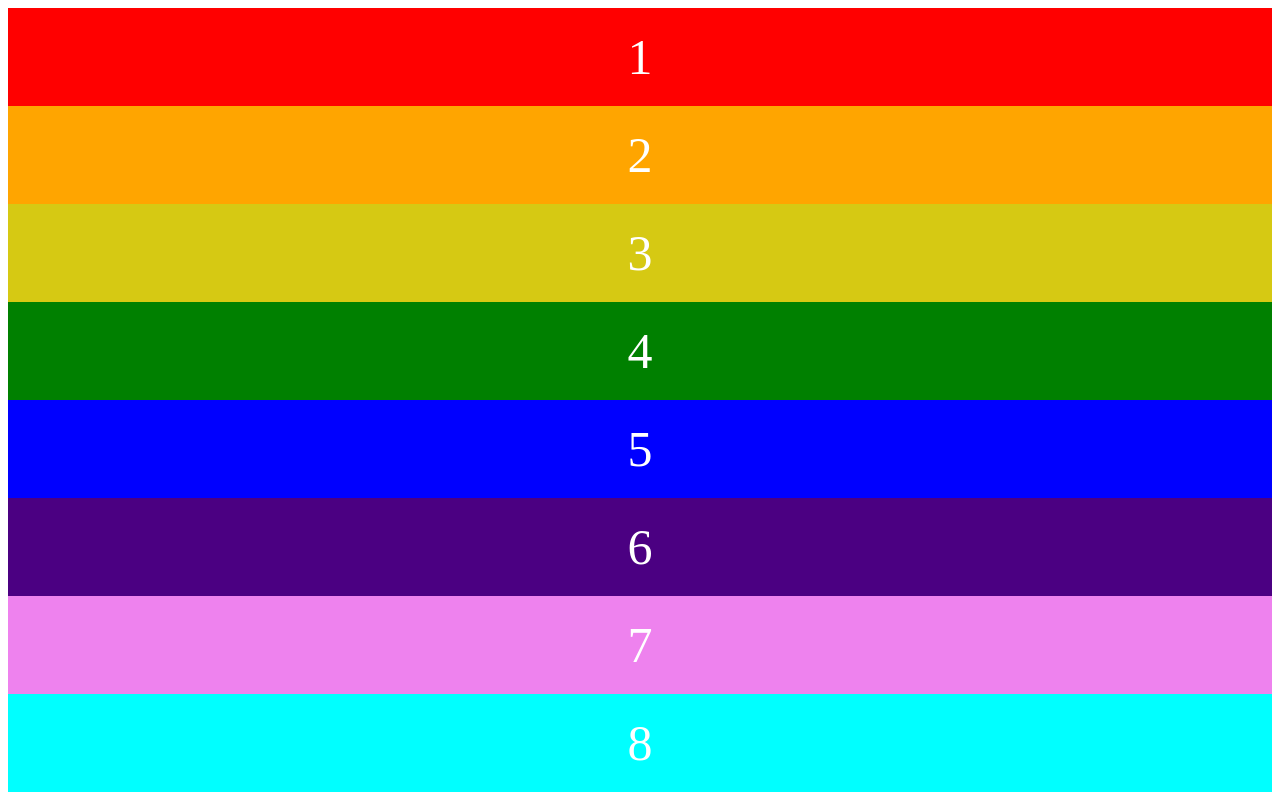
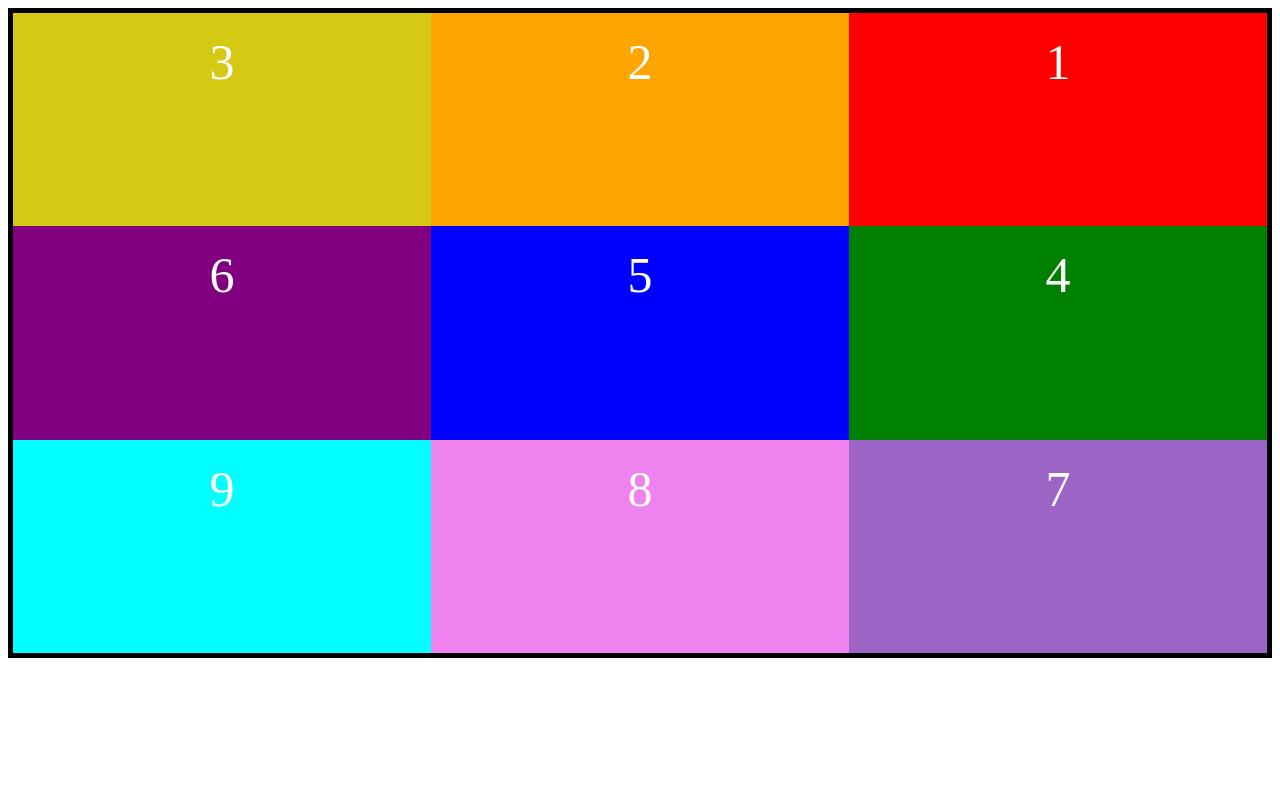
Before and after one commit to croberembt/everything-css, a React (Create React App) app: page / in a window 1280 px wide. Built offline with nearby package versions, Linux system fonts and the light colour scheme.

Commit message:
played around with css flexbox

```diff
--- a/src/components/Flexbox.css
+++ b/src/components/Flexbox.css
@@ -1,9 +1,11 @@
 .flexbox .box {
-  font-size: 50px;
+  font-size: 5rem;
   color: white;
-  padding: 20px;
+  padding: 2rem;
   text-align: center;
   box-sizing: border-box;
+  background-color: black;
+  width: 33.333333%;
 }
 
 .flexbox .box-1 {
@@ -27,13 +29,26 @@
 }
 
 .flexbox .box-6 {
-  background-color: indigo;
+  background-color: purple;
 }
 
 .flexbox .box-7 {
+  background-color: rgb(156, 100, 197);
+}
+
+.flexbox .box-8 {
   background-color: violet;
 }
 
-.flexbox .box-8 {
+.flexbox .box-9 {
   background-color: cyan;
 }
+
+.flexbox .box-container {
+  flex-direction: row-reverse;
+  flex-wrap: wrap;
+  display: flex;
+  border: .5rem solid black;
+  background-color: black;
+  height: 80vh;
+}
--- a/src/components/Flexbox.js
+++ b/src/components/Flexbox.js
@@ -4,7 +4,7 @@ import './Flexbox.css';
 const Flexbox = () => {
   return (
     <div className='flexbox'>
-      <div className='example-1'>
+      <div className='box-container'>
         <div className='box box-1'>
           1
         </div>
@@ -29,6 +29,9 @@ const Flexbox = () => {
         <div className='box box-8'>
           8
         </div>
+        <div className='box box-9'>
+          9
+        </div>
       </div>
     </div>
   );
```
